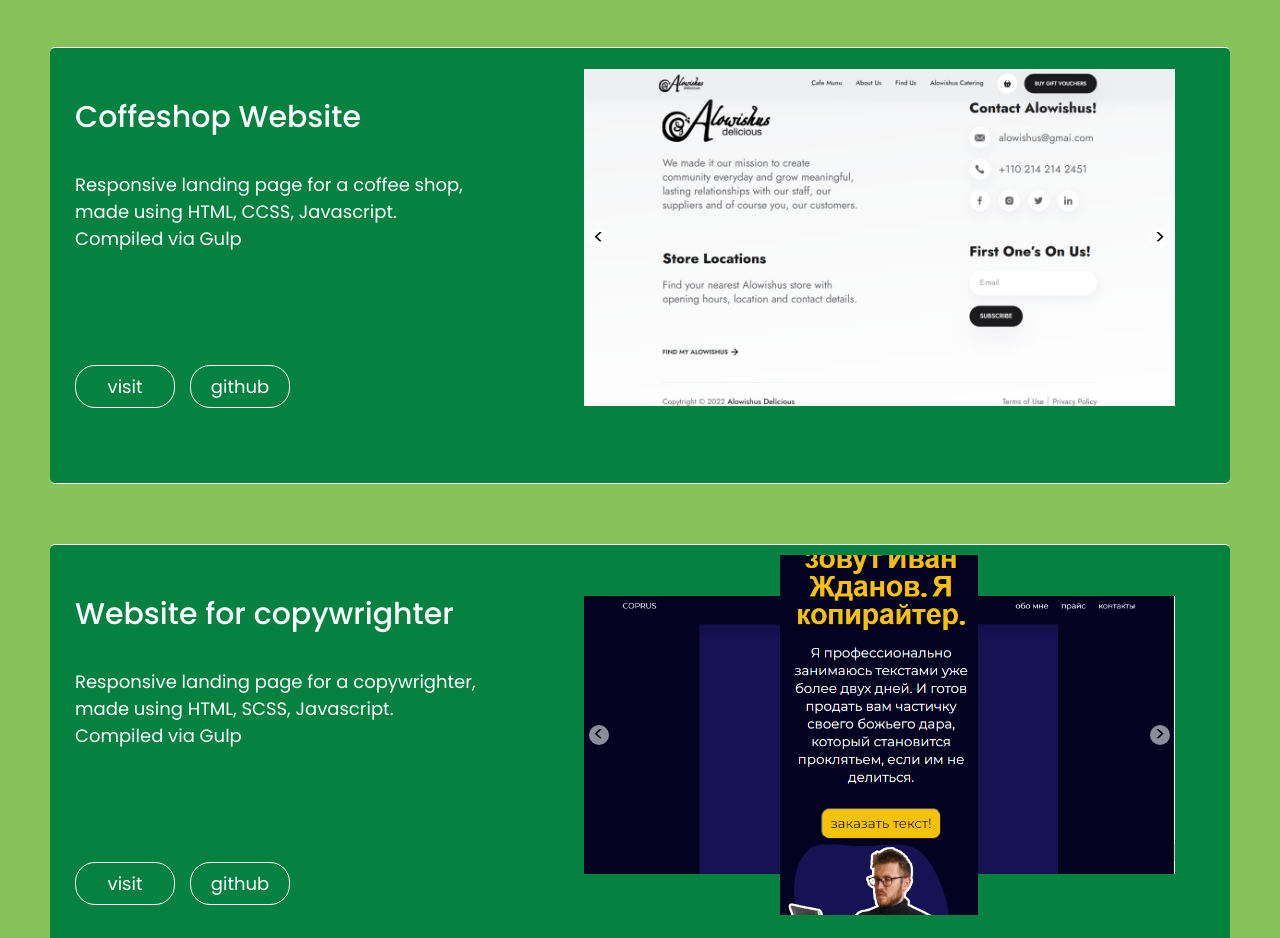
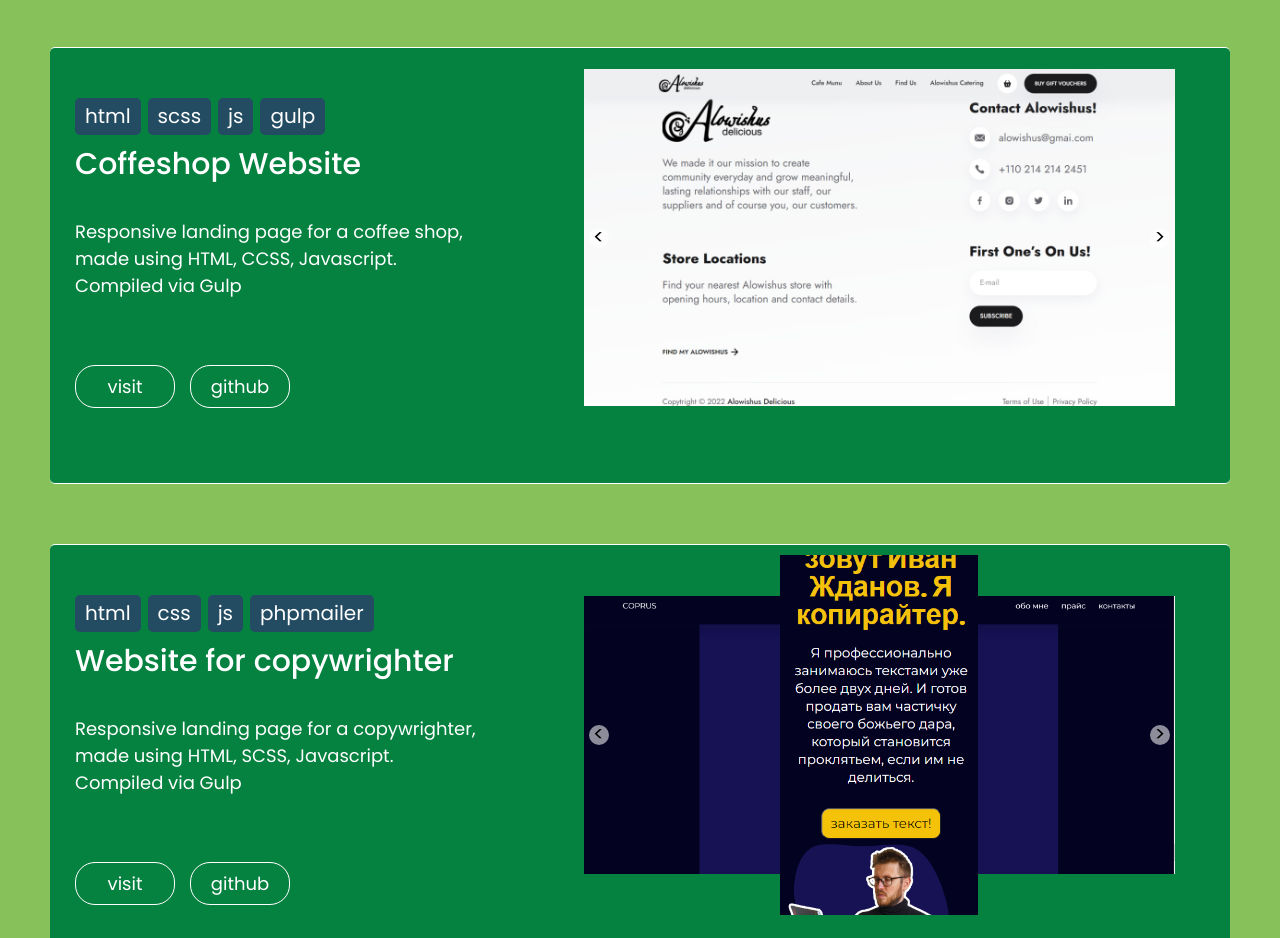
Before and after one commit to progdidi/portfolio, a website: page app/index.html in a window 1280 px wide. Shown: the part 1503-2441 px from the top of the page. Drawn offline with Linux system fonts and the light colour scheme.

Commit message:
works section
works items tags

```diff
--- a/app/index.html
+++ b/app/index.html
@@ -128,6 +128,10 @@
                 <!-- coffeshop -->
                 <div class="works__item wow animate__animated data-wow-duration="2s" data-wow-delay="0.2s"">
                     <div class="works__item-about">
+                        <div class="works__item-tags">
+                            <p class="works-tag">html</p><p class="works-tag">scss</p><p class="works-tag">js</p><p class="works-tag">gulp</p>
+                        </div>
+
                         <h5 class="works__item-title">Coffeshop Website</h5>
                         <p class="works__item-decr lng-coffeshop">Responsive landing page for a coffee shop, made using HTML, CCSS, Javascript. Compiled via Gulp</p>
 
@@ -168,6 +172,9 @@
                 <!-- gentlekiss -->
                 <div class="works__item wow animate__animated data-wow-duration="2s" data-wow-delay="0.4s"">
                     <div class="works__item-about">
+                        <div class="works__item-tags">
+                            <p class="works-tag">html</p><p class="works-tag">css</p><p class="works-tag">js</p><p class="works-tag">phpmailer</p>
+                        </div>
                         <h5 class="works__item-title">Website for copywrighter</h5>
                         <p class="works__item-decr lng-gentlekiss">Responsive landing page for a copywrighter, made using HTML, SCSS, Javascript. Compiled via Gulp </p>
 
@@ -211,6 +218,9 @@
                 <!-- mediation -->
                 <div class="works__item wow animate__animated data-wow-duration="2s" data-wow-delay="0.6s"">
                     <div class="works__item-about">
+                        <div class="works__item-tags">
+                            <p class="works-tag">html</p><p class="works-tag">scss</p><p class="works-tag">js</p><p class="works-tag">gulp</p>
+                        </div>
                         <h5 class="works__item-title">Website about meditation</h5>
                         <p class="works__item-decr lng-meditation">Responsive landing page about meditation, made using HTML, SCSS, Javascript. Compiled via Gulp </p>
 
@@ -257,6 +267,9 @@
                 <!-- organik -->
                 <div class="works__item wow animate__animated data-wow-duration="2s" data-wow-delay="0.2s"">
                     <div class="works__item-about">
+                        <div class="works__item-tags">
+                            <p class="works-tag">html</p><p class="works-tag">css</p><p class="works-tag">react</p><p class="works-tag">redux</p>
+                        </div>
                         <h5 class="works__item-title">Organik shop Website</h5>
                         <p class="works__item-decr lng-organik">React manypage website for shop of organik projects</p>
 
@@ -303,6 +316,9 @@
                 <!-- quote generator -->
                 <div class="works__item wow animate__animated data-wow-duration="2s" data-wow-delay="0.2s"">
                     <div class="works__item-about">
+                        <div class="works__item-tags">
+                            <p class="works-tag">html</p><p class="works-tag">scss</p><p class="works-tag">js</p><p class="works-tag">gulp</p>
+                        </div>
                         <h5 class="works__item-title">Supportive quotes generator</h5>
                         <p class="works__item-decr lng-generator">Supportive quotes generator on JavaScript</p>
 
@@ -328,6 +344,9 @@
                 <!-- portfolio -->
                 <div class="works__item wow animate__animated data-wow-duration="2s" data-wow-delay="0.2s"">
                     <div class="works__item-about">
+                        <div class="works__item-tags">
+                            <p class="works-tag">html</p><p class="works-tag">scss</p><p class="works-tag">js</p><p class="works-tag">gulp</p>
+                        </div>
                         <h5 class="works__item-title">My portfolio</h5>
                         <p class="works__item-decr lng-portfolio">Responsive multilanguage portfolio landing page , made using HTML, SCSS, Javascript. Compiled via Gulp</p>
 
--- a/app/scss/blocks/_works.scss
+++ b/app/scss/blocks/_works.scss
@@ -23,6 +23,18 @@
         transition: all 0.3s;
         position: relative;
         margin-bottom: 40px;
+        &-tags {
+            display: flex;
+            gap: 7px;
+            .works-tag {
+                padding: 5px 10px;
+                background-color: #234c63;
+                border-radius: 5px;
+                width:fit-content;
+                margin-bottom: 10px;
+            }
+        }
+
         .slider {
             margin-bottom: 20px;
             margin-right: 30px;
```
Also changed, not shown: app/css/style.min.css, app/images/works/generator.png.
